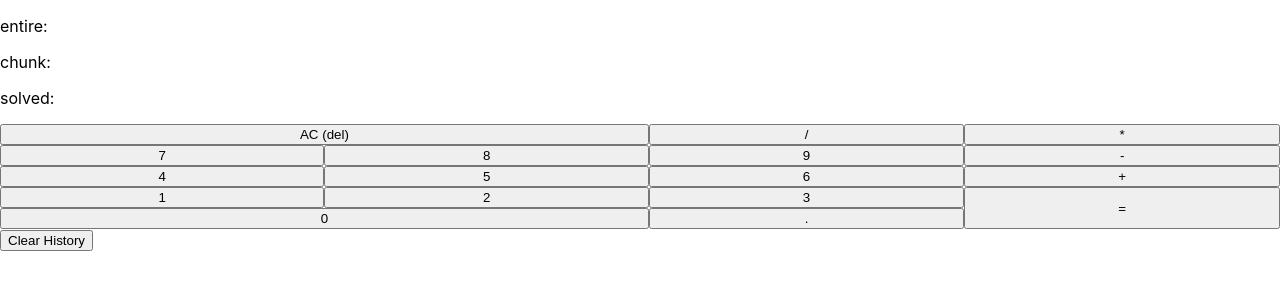
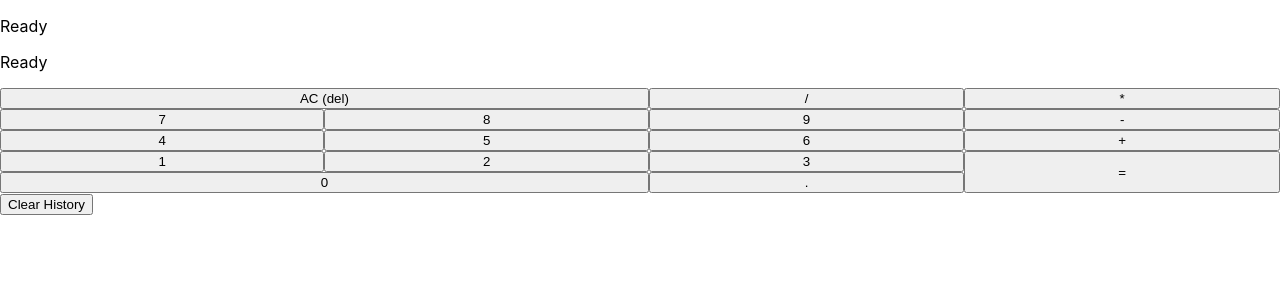
Before and after one commit to nic-vo/nv-portfolio, a Next.js app: page /fcc/ex-calculator in a window 1280 px wide. Shown: the top 300 px of the page. Built offline with nearby package versions, Linux system fonts and the light colour scheme.

Commit message:
Prepare screen for prod

```diff
--- a/pages/fcc/ex-calculator.js
+++ b/pages/fcc/ex-calculator.js
@@ -255,10 +255,9 @@ const Calculator = () => {
 	return (
 		<div tabIndex={0} onKeyDown={keyDownHandler}>
 			<div>
-				<div>
-					<p>entire: {entire}</p>
-					<p>chunk: {chunk}</p>
-					<p>solved: {evaluated}</p>
+				<div className={calcStyles.screen}>
+					<p>{entire !== "" ? entire : "Ready"}</p>
+					<p>{chunk !== "" ? chunk : "Ready"}</p>
 				</div>
 				<div className={calcStyles.grid}>
 					{
```
